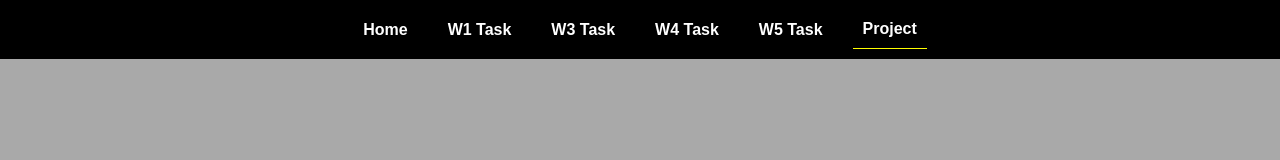
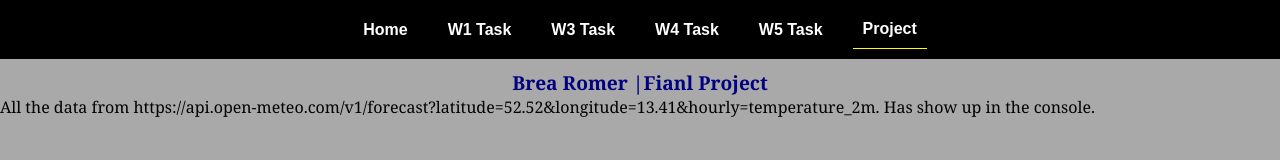
Before and after one commit to Brearomer/cse121b, a plain HTML site: page project.html in a window 1280 px wide. Drawn offline with Linux system fonts and the light colour scheme; no server answers.

Commit message:
project completed

```diff
--- a/project.html
+++ b/project.html
@@ -21,6 +21,8 @@
     </nav>
 
   <h1>Final Project CSE121b</h1>
+    <h2>Brea Romer |Fianl Project</h2>
+       <p>All the data from https://api.open-meteo.com/v1/forecast?latitude=52.52&longitude=13.41&hourly=temperature_2m. Has show up in the console.</p>
 
        <ul id="timezone"></ul>
             <ul id="timezone_abbreviation"></ul>
```
